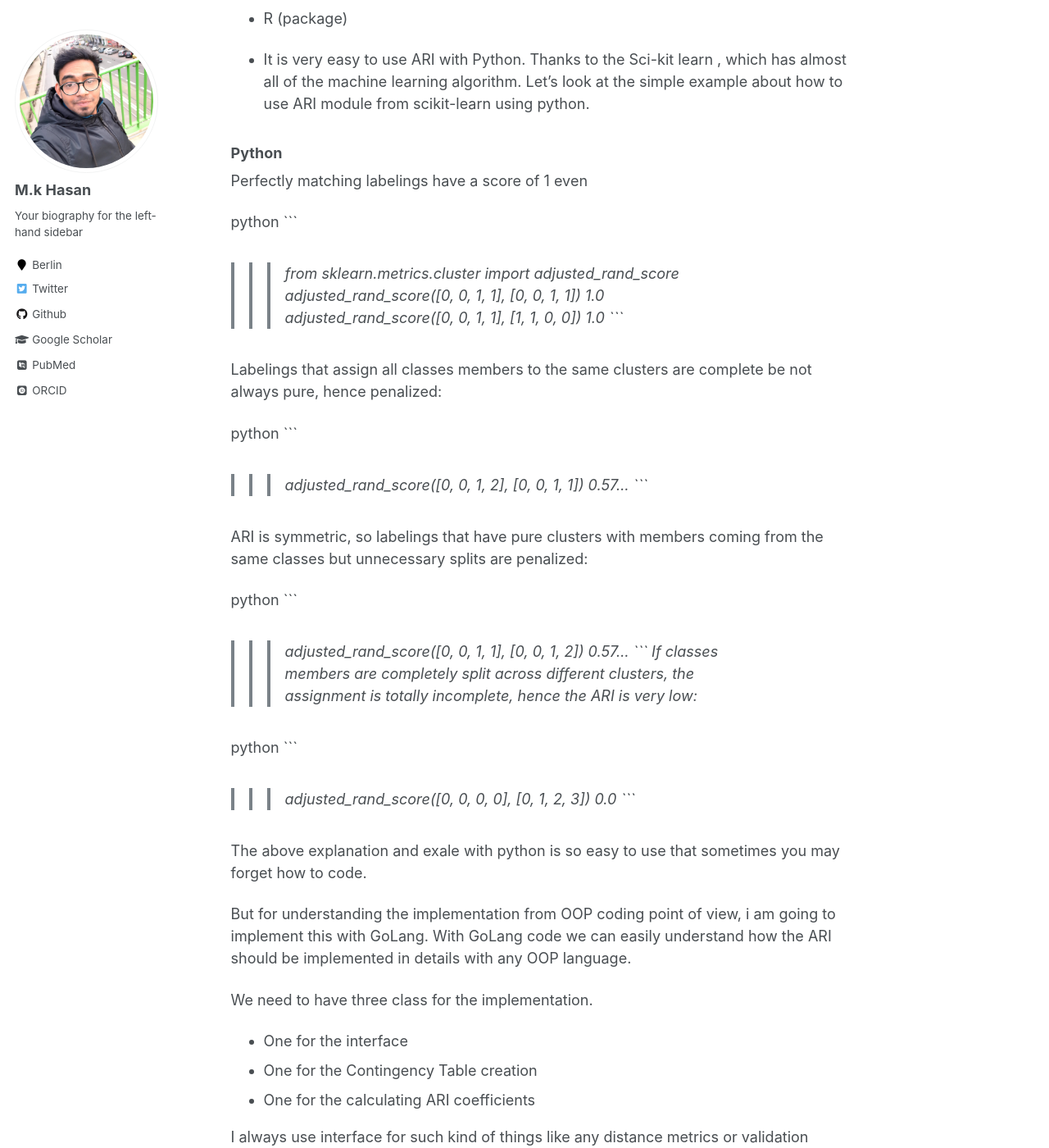
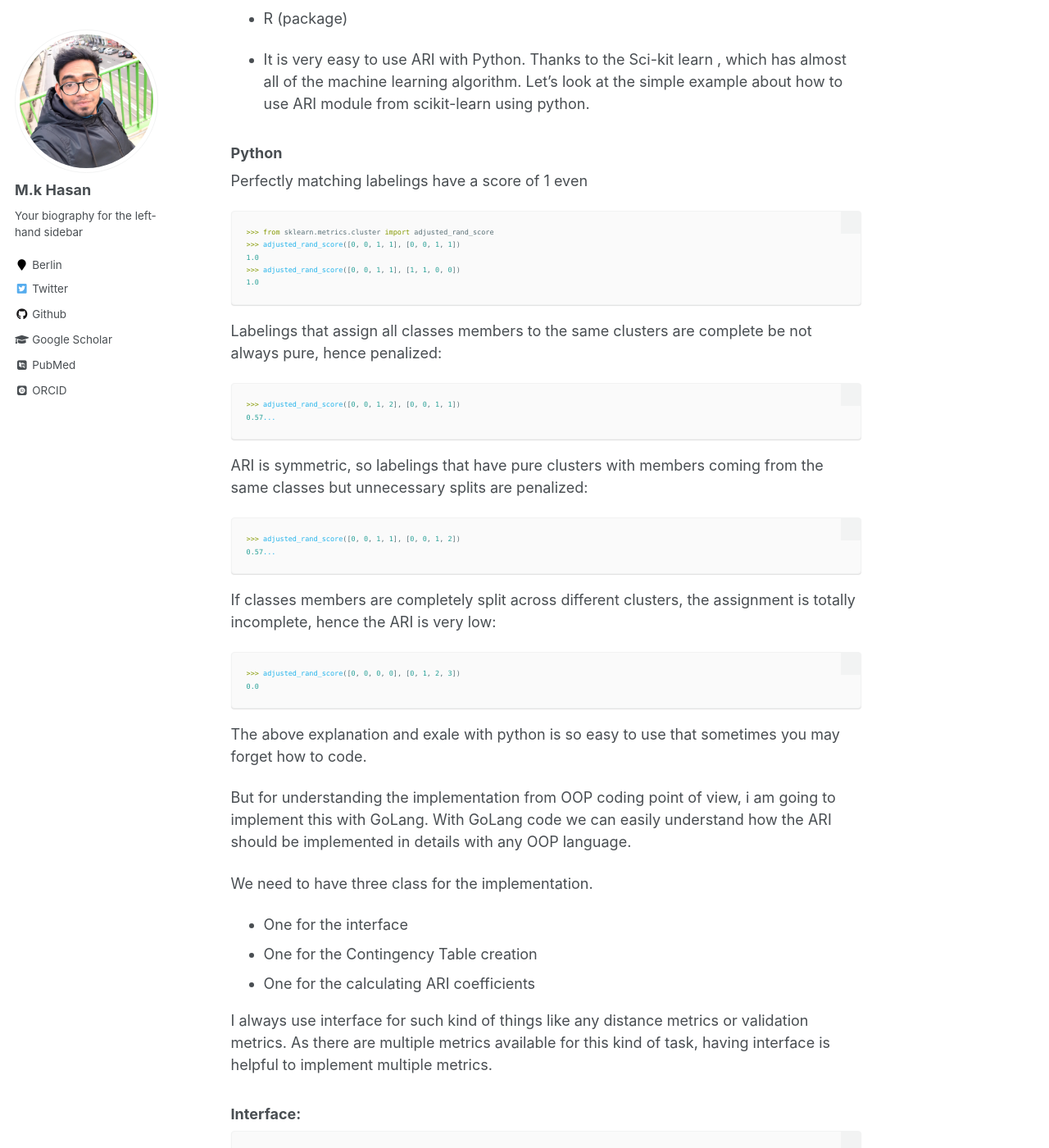
Before and after one commit to mk-hasan/mk-hasan.github.io, a Jekyll site: the page built from _posts/2020-07-7-AdjustedRandIndex.md, in a window 1280 px wide and 1400 px high, scrolled down 2007 px. Shown: the whole window at 82% size. Built offline with Jekyll 4.4.1, drawn with Linux system fonts in a browser that asks for light colours; some web fonts are replaced.

````diff
--- a/_posts/2020-07-7-AdjustedRandIndex.md
+++ b/_posts/2020-07-7-AdjustedRandIndex.md
@@ -69,7 +69,7 @@ Now, lets go trought the code and example with much simpler way.
 
 Perfectly matching labelings have a score of 1 even
 
-python ```
+```python
 >>> from sklearn.metrics.cluster import adjusted_rand_score
 >>> adjusted_rand_score([0, 0, 1, 1], [0, 0, 1, 1])
 1.0
@@ -79,20 +79,20 @@ python ```
 
 Labelings that assign all classes members to the same clusters are complete be not always pure, hence penalized:
 
-python ```
+```python
 >>> adjusted_rand_score([0, 0, 1, 2], [0, 0, 1, 1])
 0.57...
 ```
 
 ARI is symmetric, so labelings that have pure clusters with members coming from the same classes but unnecessary splits are penalized:
 
-python ```
+```python
 >>> adjusted_rand_score([0, 0, 1, 1], [0, 0, 1, 2])
 0.57...
 ```
 If classes members are completely split across different clusters, the assignment is totally incomplete, hence the ARI is very low:
 
-python ```
+```python
 >>> adjusted_rand_score([0, 0, 0, 0], [0, 1, 2, 3])
 0.0
 ```
````
